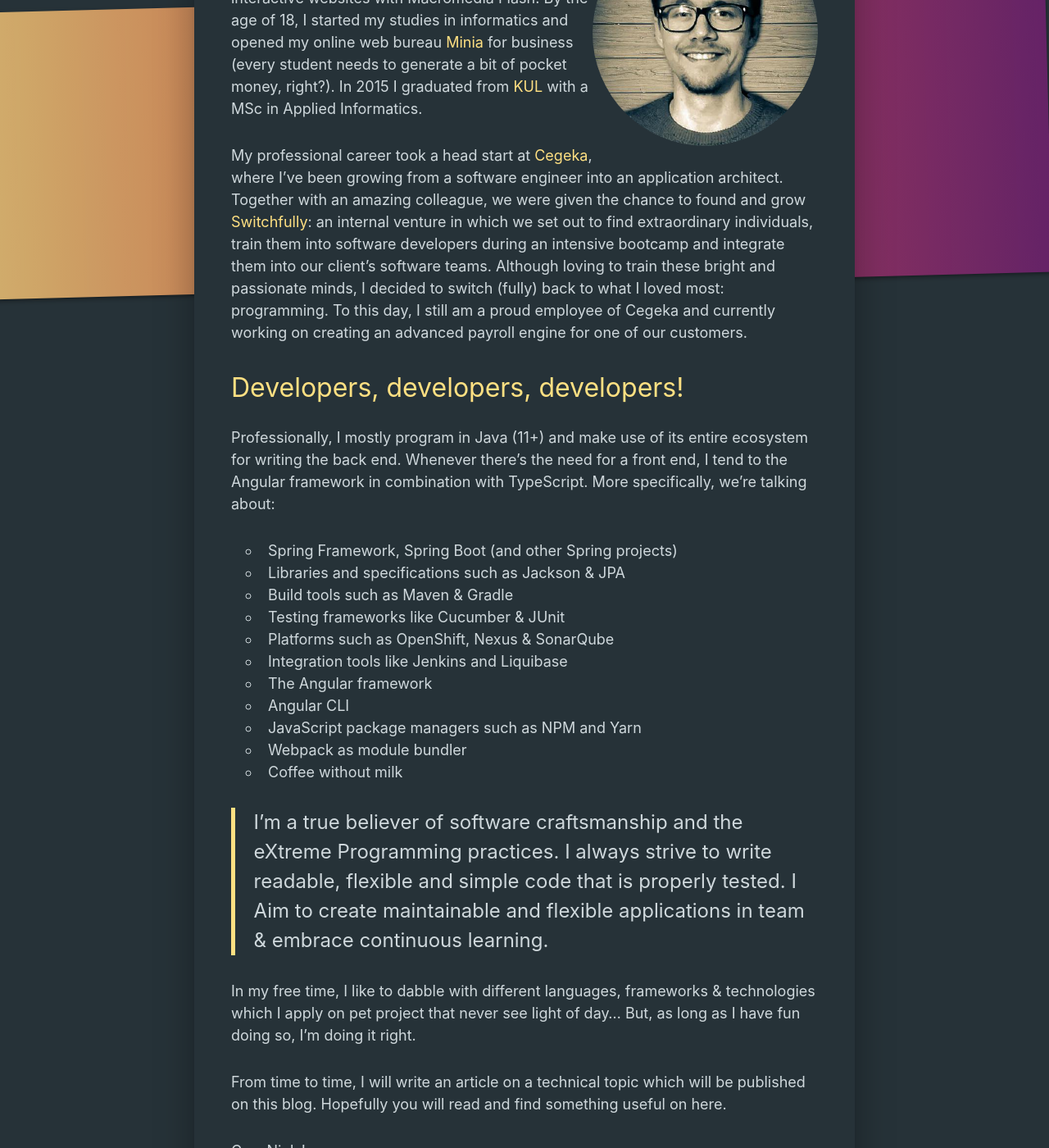
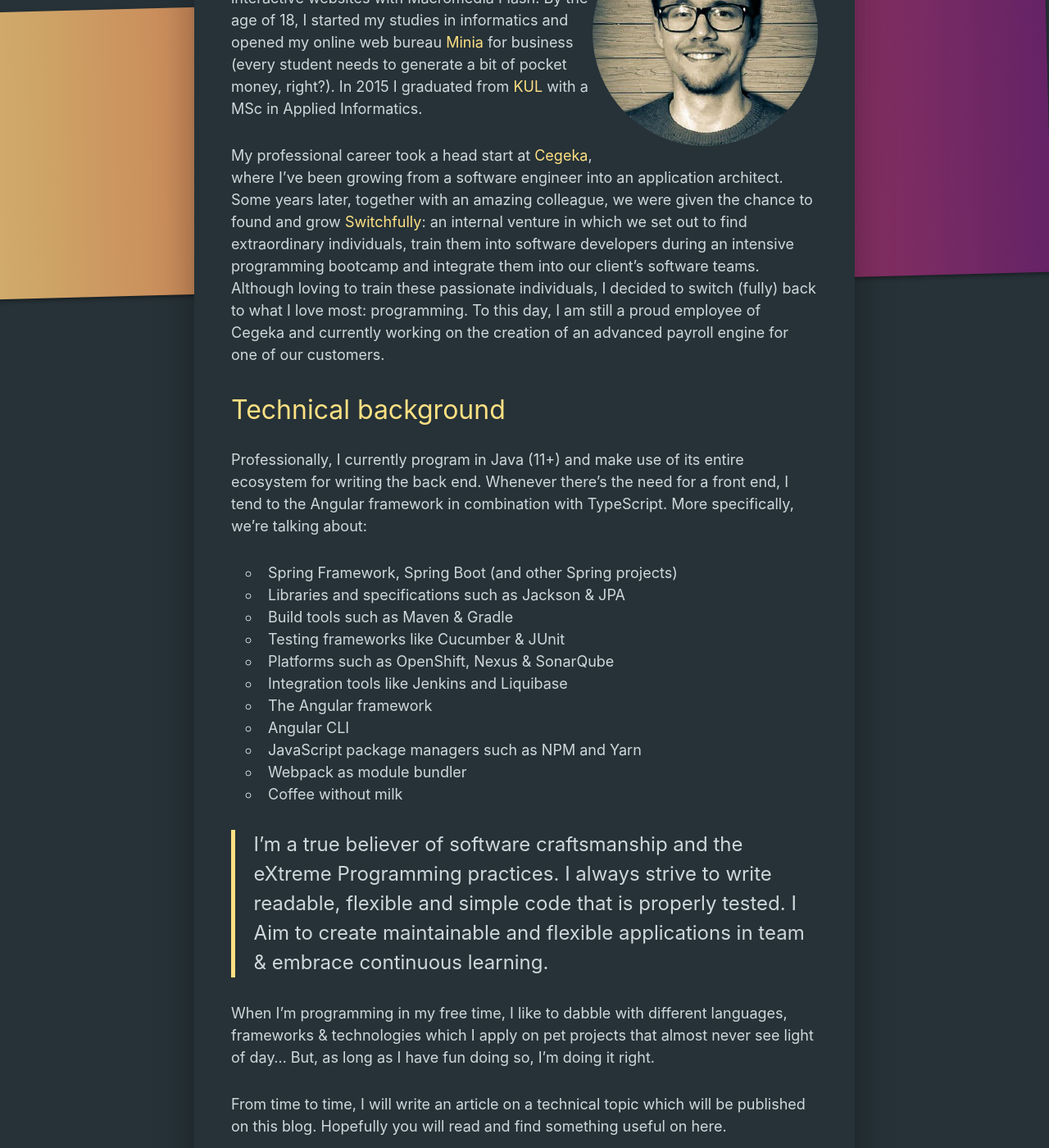
Before and after one commit to nielsdelestinne/niedel.be, a Jekyll site: the page built from who.markdown, in a window 1280 px wide and 1400 px high, scrolled down 550 px. Shown: the whole window at 82% size. Built offline with Jekyll 4.4.1, drawn with Linux system fonts in a browser that asks for light colours; some of the changed text lies outside the part shown.

Commit message:
Some additional proof reading / corrections

```diff
--- a/who.markdown
+++ b/who.markdown
@@ -6,7 +6,7 @@
 
 > Hey there! I'm Niels Delestinne and I'm a Belgian software developer by both trade and passion.
 
-## A bit of history and some minor flexing
+## Who am I?
 ![Niels Delestinne](/assets/niels.jpg)
 I was bitten by the programming bug at the age of 12, creating dynamic websites in XHTML, CSS & PHP. Not much later,
 I was creating animations & interactive websites with Macromedia Flash.
@@ -15,15 +15,15 @@
 In 2015 I graduated from [KUL](https://www.kuleuven.be/english/) with a MSc in Applied Informatics.
 
 My professional career took a head start at [Cegeka](https://cegeka.com), where I've been growing from a software
-engineer into an application architect. Together with an amazing colleague, we were given the chance to found and
+engineer into an application architect. Some years later, together with an amazing colleague, we were given the chance to found and
 grow [Switchfully](https://switchfully.com): an internal venture in which we set out to find extraordinary individuals,
-train them into software developers during an intensive bootcamp and integrate them into our client's software teams.
-Although loving to train these bright and passionate minds, I decided to switch (fully) back to what I loved most: programming.
-To this day, I still am a proud employee of Cegeka and currently working on creating an advanced payroll engine for one of our customers.
+train them into software developers during an intensive programming bootcamp and integrate them into our client's software teams.
+Although loving to train these passionate individuals, I decided to switch (fully) back to what I love most: programming.
+To this day, I am still a proud employee of Cegeka and currently working on the creation of an advanced payroll engine for one of our customers.
 
-## Developers, developers, developers!
+## Technical background
 
-Professionally, I mostly program in Java (11+) and make use of its entire ecosystem for writing the back end.
+Professionally, I currently program in Java (11+) and make use of its entire ecosystem for writing the back end.
 Whenever there's the need for a front end, I tend to the Angular framework in combination with TypeScript.
 More specifically, we're talking about:
 - Spring Framework, Spring Boot (and other Spring projects)
@@ -41,9 +41,9 @@
 > I'm a true believer of software craftsmanship and the eXtreme Programming practices. I always strive to write readable, flexible and simple code that is properly tested.
 > I Aim to create maintainable and flexible applications in team & embrace continuous learning.
 
-In my free time, I like to dabble with different languages, frameworks & technologies which I apply on pet project that never see light of day...
+When I'm programming in my free time, I like to dabble with different languages, frameworks & technologies which I apply on pet projects that almost never see light of day...
 But, as long as I have fun doing so, I'm doing it right.
 
 From time to time, I will write an article on a technical topic which will be published on this blog. Hopefully you will read and find something useful on here.
 
-Cya, Niels!
+Cya, Niels
```
